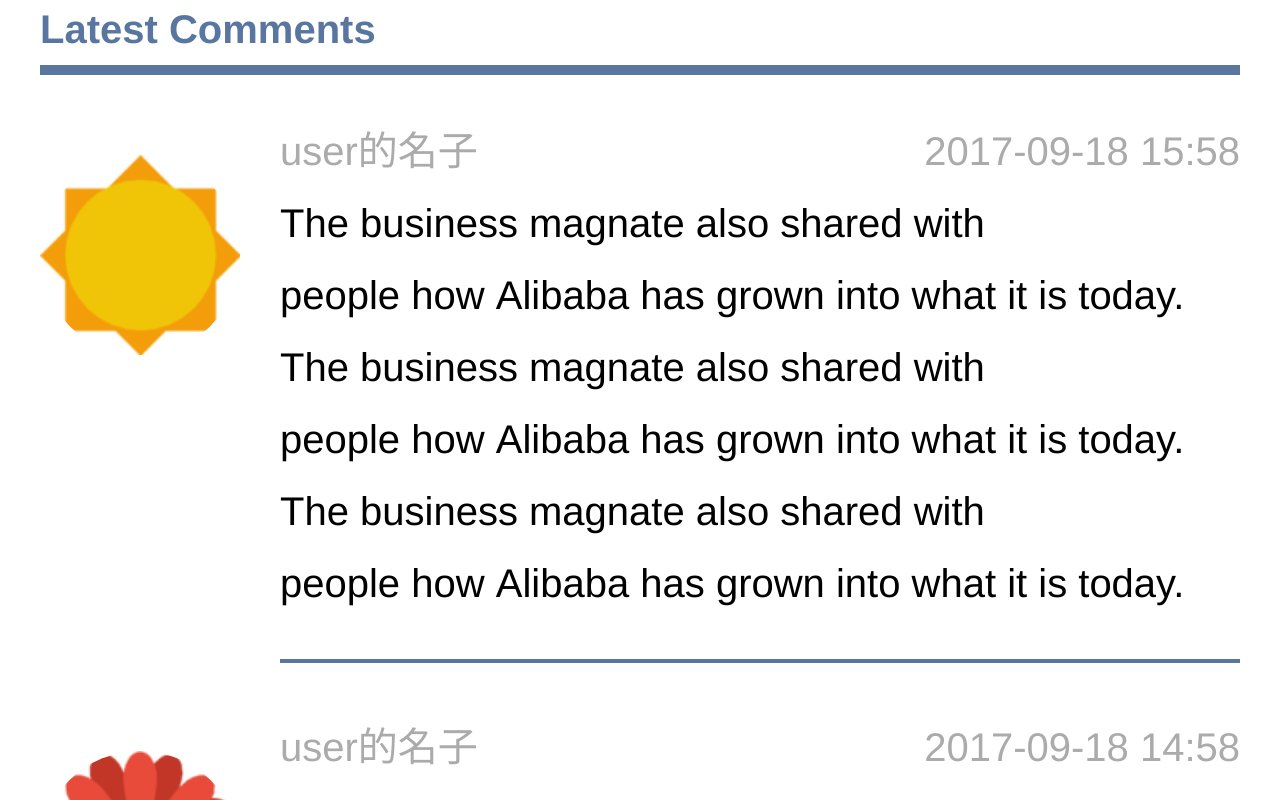
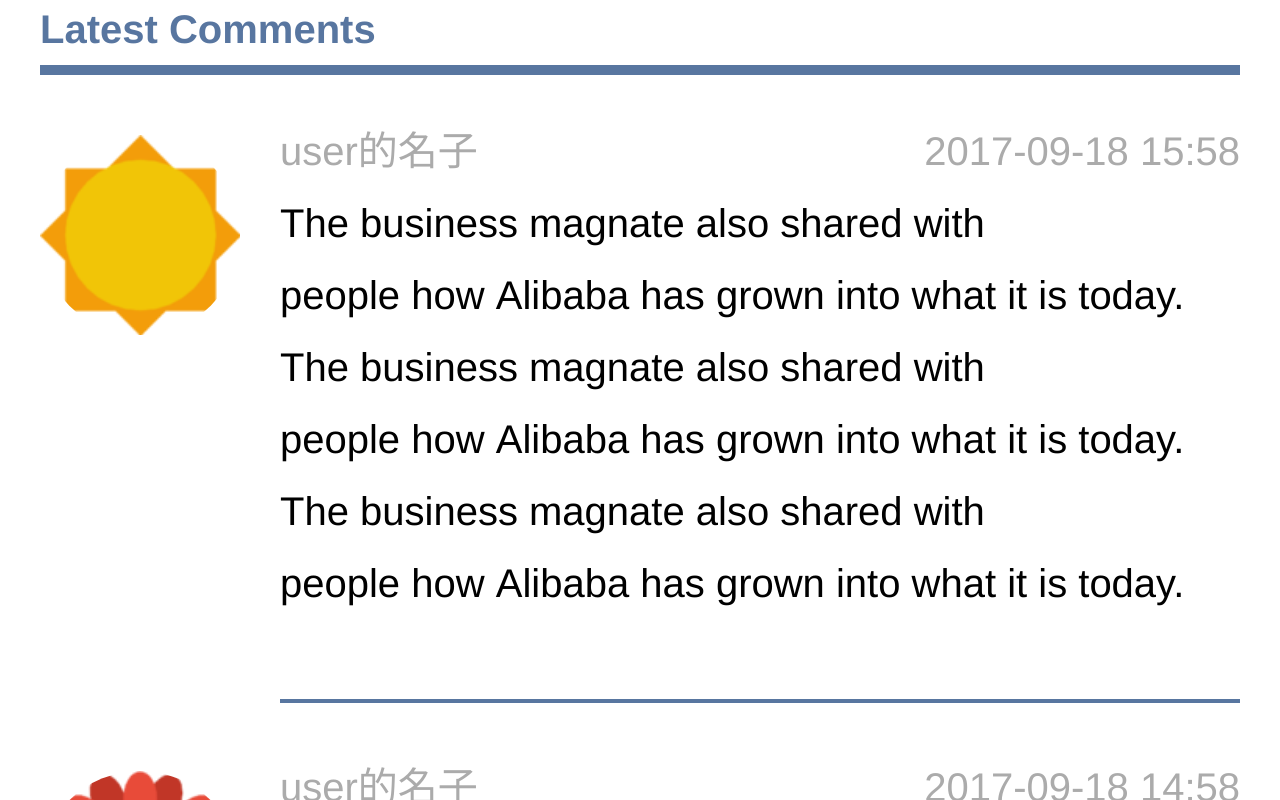
Before and after one commit to LQJIN/blog-app, a Vue app: page /#/blog in a window 1280 px wide. Shown: the part 2800-3600 px from the top of the page. Built offline with nearby package versions, Linux system fonts and the light colour scheme; a web font is replaced by a local one.

Commit message:
update BlogComment.vue BlogCommentAdd.vue

```diff
--- a/src/components/common/BlogComment.vue
+++ b/src/components/common/BlogComment.vue
@@ -52,10 +52,10 @@
   .blog-comment{ margin: 0.2rem 0.2rem 0.7rem 0.2rem; }
   .blog-comm-nav{ color: #5876a0; font-weight: bold;  border-bottom: 0.05rem solid #5876a0; font-size: 0.2rem;}
   .user-comment ul li{ position: relative; padding: 0.2rem 0 0 0; display: inline-block; font-size: 0.2rem;}
-  .user-comment img{ left: 0; top: 0; width: 1rem; height: 1rem; float: left; margin: 0.2rem 0.2rem 0 0;
+  .user-comment img{ left: 0; top: 0; width: 1rem; height: 1rem; float: left; margin: 0.1rem 0.2rem 0 0;
     text-align: center; border-radius: 50%;}
   .comments {width:4.8rem; float: right; border-bottom: 0.02rem solid #5876a0; }
-  .comment-words{ clear: both; margin-bottom: 0.2rem;}
+  .comment-words{ clear: both; margin-bottom: 0.4rem;}
   .name-date{ color: #ababab; margin: 0 0 0.3rem 0;}
   .comments .name{ float: left;}
   .comments .date{ float: right;}
--- a/src/components/common/BlogCommentAdd.vue
+++ b/src/components/common/BlogCommentAdd.vue
@@ -68,11 +68,11 @@
   .content-head span{ width: 1rem; height: 1rem; line-height: 1rem; text-align:center; font-size: 0.5rem; color: #0d4473;}
   .content-head h4 { flex: 1; text-align: center; text-indent: -1rem; line-height: 1rem; font-size: 0.5rem; color: #0d4473;}
   .comment-li ul li{ position: relative; padding: 0.2rem 0 0 0; display: inline-block; font-size: 0.2rem;}
-  .comment-li img{ left: 0; top: 0; width: 1rem; height: 1rem; float: left; margin: 0.2rem 0.2rem 0 0;
+  .comment-li img{ left: 0; top: 0; width: 1rem; height: 1rem; float: left; margin: 0.1rem 0.2rem 0 0;
     text-align: center; border-radius: 50%;}
 
   .comments {width:4.8rem; float: right; border-bottom: 0.02rem solid #5876a0; }
-  .comment-words{ clear: both; margin-bottom: 0.2rem;}
+  .comment-words{ clear: both; margin-bottom: 0.4rem;}
   .name-date{ color: #ababab; margin: 0 0 0.3rem 0;}
   .comments .name{ float: left;}
   .comments .date{ float: right;}
```
